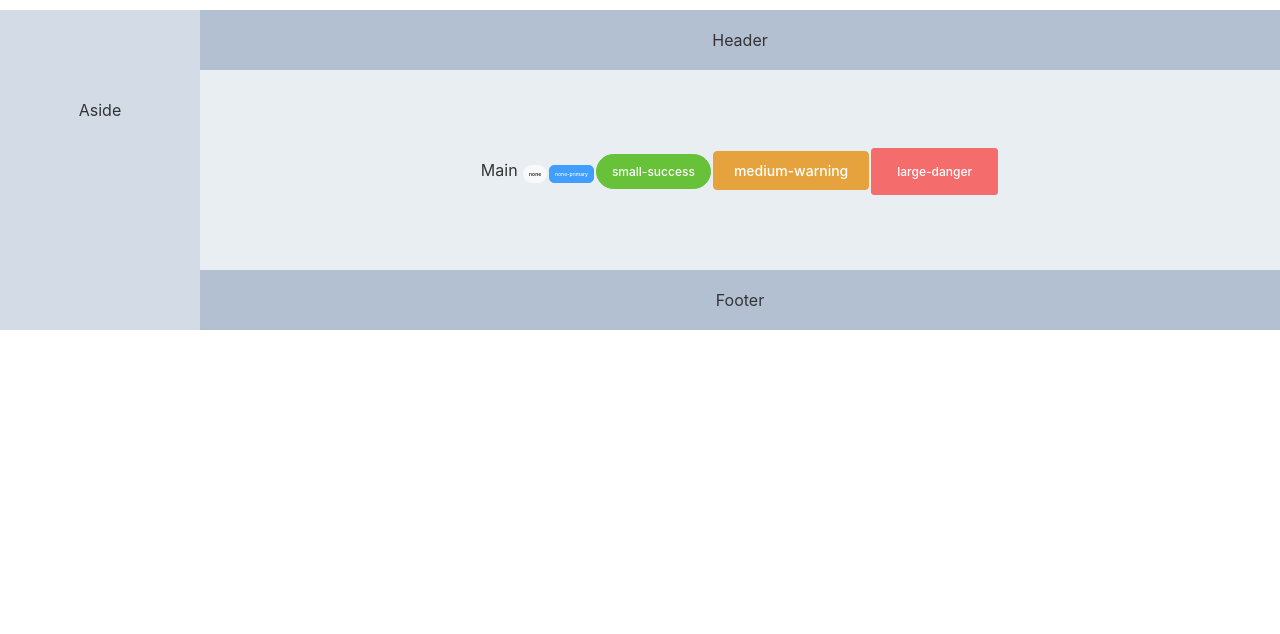
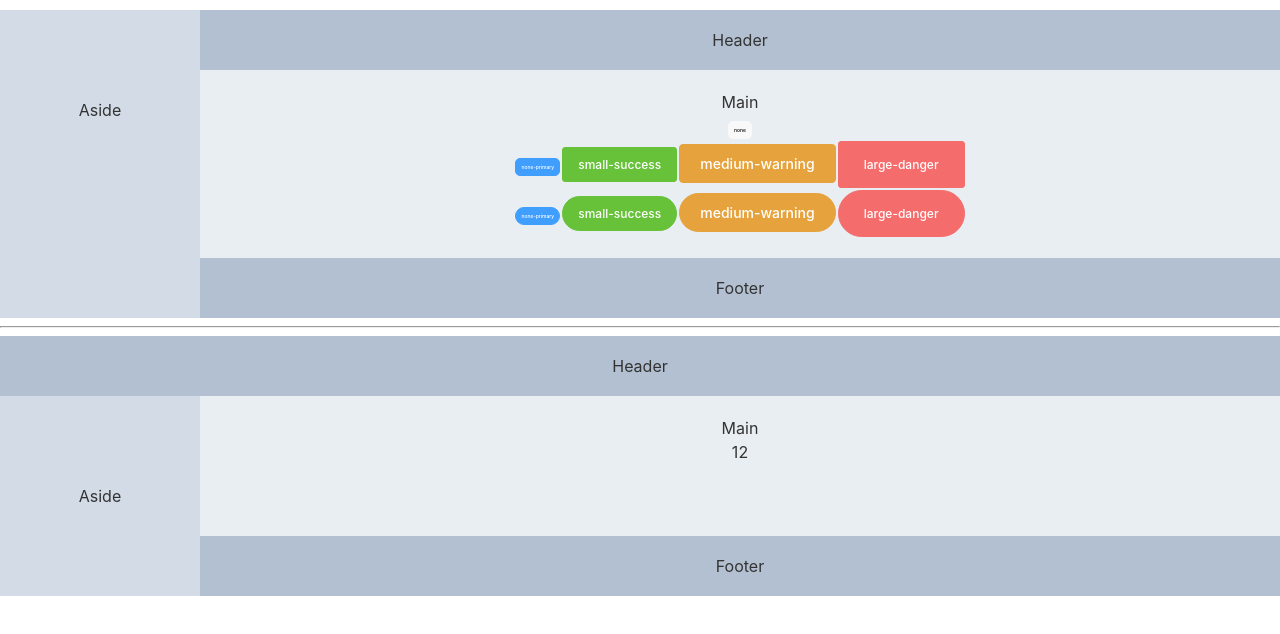
Before and after one commit to youyrenr/myRepository, a Vue app: page / in a window 1280 px wide. Shown: the top 634 px of the page. Built offline with nearby package versions, Linux system fonts and the light colour scheme.

Commit message:
feat: layout布局,Row

```diff
--- a/src/App.vue
+++ b/src/App.vue
@@ -10,13 +10,37 @@
     <el-container>
       <el-header>Header</el-header>
       <el-main>Main
-        <el-button circle="true">none</el-button>
+        <br>
+        <el-button>none</el-button>
+        <br>
         <el-button size="" type="primary">none-primary</el-button>
-        <el-button size="small" type="success" circle="circular">small-success</el-button>
+        <el-button size="small" type="success">small-success</el-button>
         <el-button size="medium" type="warning">medium-warning</el-button>
         <el-button size="large" type="danger">large-danger</el-button>
+        <br>
+        <el-button size="" type="primary" circle="true">none-primary</el-button>
+        <el-button size="small" type="success" circle="true">small-success</el-button>
+        <el-button size="medium" type="warning" circle="true">medium-warning</el-button>
+        <el-button size="large" type="danger" circle="true">large-danger</el-button>
       </el-main>
       <el-footer>Footer</el-footer>
+    </el-container>
+  </el-container>
+  <hr>
+  <el-container>
+    <el-header>Header</el-header>
+    <el-container>
+      <el-aside width="200px">Aside</el-aside>
+      <el-container>
+        <el-main>Main
+          <br>
+          <el-row tag="div" type="flex" justify="center">
+            <div>1</div>
+            <div>2</div>
+          </el-row>
+        </el-main>
+        <el-footer>Footer</el-footer>
+      </el-container>
     </el-container>
   </el-container>
 </template>
@@ -41,7 +65,6 @@
   background-color: #e9eef3;
   color: #333;
   text-align: center;
-  line-height: 160px;
 }
 
 body>.el-container {
--- /dev/null
+++ b/src/components/layout/Row.vue
@@ -0,0 +1,63 @@
+<template>
+    <component :is="tag" class="el-row" :class="[gutter ? `el-row--gutter` : '',
+    type ? `el-row--${type}` : '',
+    justify ? `el-row--${justify}` : '']">
+        <slot />
+    </component>
+</template>
+<script lang="ts">
+export default {
+    name: 'ElRow'
+};
+</script>
+<script setup lang="ts">
+import { withDefaults } from "vue";
+interface Props {
+    tag: string,
+    gutter: number,
+    type?: "none" | "inline" | "block" | "inline-block" | "flex" |"",
+    justify?:"start"|"end"|"center"|"space-around"|"space-between"|""
+}
+const props = withDefaults(defineProps<Props>(), {
+    tag: "div",
+    gutter: 0,
+    type: "",
+    justify:""
+});
+</script>
+<style lang="scss" scope>
+@import "../styles/mixin";
+
+@include b(row) {
+    @include m(none) {
+        display: none;
+    }
+    @include m(inline) {
+        display: inline;
+    }
+    @include m(block) {
+        display: block;
+    }
+    @include m(inline-block) {
+        display: inline-block;
+    }
+    @include m(flex) {
+        display: flex;
+    }
+    @include m(start) {
+        justify-content: flex-start;
+    }
+    @include m(end) {
+        justify-content: flex-end;
+    }
+    @include m(center) {
+        justify-content: center;
+    }
+    @include m(space-around) {
+        justify-content: space-around;
+    }
+    @include m(space-between) {
+        justify-content: space-between;
+    }
+}
+</style>
--- /dev/null
+++ b/src/components/layout/index.ts
@@ -0,0 +1,8 @@
+import {App} from 'vue';
+import ElRow from './Row.vue';
+
+export default {
+  install(app:App){
+    app.component('ElRow',ElRow);
+  }
+};
--- a/src/main.ts
+++ b/src/main.ts
@@ -3,7 +3,8 @@ import './style.css';
 import App from './App.vue';
 import ElContainer from './components/container';
 import ElButton from './components/button';
+import ElLayout from './components/layout';
 
 // const ElContainer = require('./components/container');
 
-createApp(App).use(ElContainer).use(ElButton).mount('#app');
+createApp(App).use(ElContainer).use(ElButton).use(ElLayout).mount('#app');
```
Also changed, not shown: src/components/layout/Col.vue (added), src/components/styles/mixin.scss (line endings or trailing spaces).
